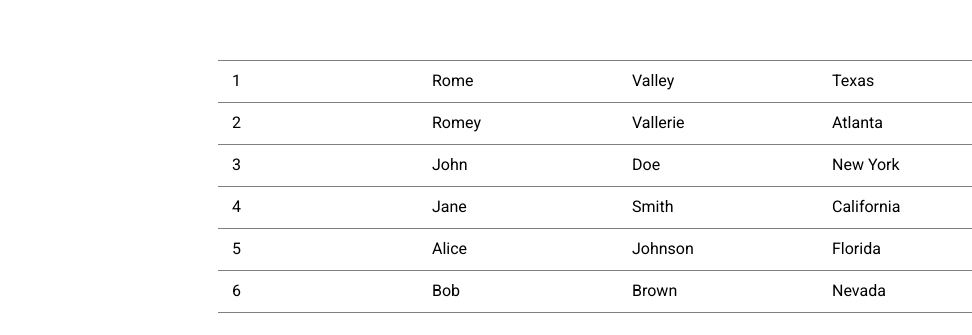
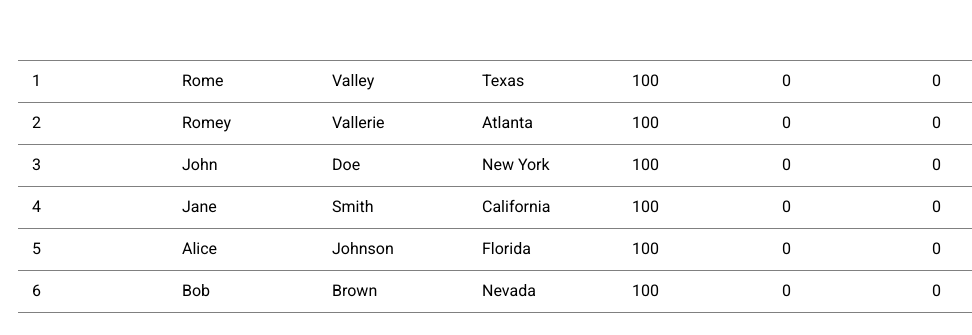
Before and after one commit to abindra-shk/FORM-PROJECT, a React (Vite) app: page / in a window 1280 px wide. Shown: the part 235-570 px from the top of the page, without its empty margins (22-994 px from the left). Built offline with nearby package versions, Linux system fonts and the light colour scheme.

Commit message:
Feature:Changed handlefieldchange and added delete functionality.

```diff
--- a/package.json
+++ b/package.json
@@ -13,6 +13,7 @@
     "@emotion/react": "^11.11.4",
     "@emotion/styled": "^11.11.5",
     "@fontsource/roboto": "^5.0.13",
+    "@mui/icons-material": "^5.15.20",
     "@mui/material": "^5.15.20",
     "react": "^18.2.0",
     "react-dom": "^18.2.0"
--- a/src/interface/interface.tsx
+++ b/src/interface/interface.tsx
@@ -4,4 +4,7 @@ export interface FormItem {
   lastname: string;
   email: string;
   address: string;
+  ratePerHour: number;
+  hours: number;
+  total: number;
 }
--- a/src/pages/Home/EditableField.tsx
+++ b/src/pages/Home/EditableField.tsx
@@ -5,12 +5,17 @@ const EditableField = ({
   recordItem,
   isDisabled = false,
   onFieldChange,
+  id,
+  name,
 }: {
   recordItem: string;
   isDisabled?: boolean;
-  onFieldChange?: (value: string) => void;
+  onFieldChange?: (id: number, name: string, value: string) => void;
+  id: number;
+  name: string;
 }) => {
   const [editable, setEditable] = useState(false);
+  const [value, setValue] = useState(recordItem);
 
   const onFieldClick = () => {
     if (!isDisabled) {
@@ -20,30 +25,31 @@ const EditableField = ({
 
   const onBlur = () => {
     setEditable(false);
+    if (onFieldChange) {
+      onFieldChange(id, name, value);
+    }
   };
 
   const handleChange = (event: React.ChangeEvent<HTMLInputElement>) => {
-    if (onFieldChange) {
-      onFieldChange(event.target.value);
-    }
+    setValue(event.target.value);
   };
 
   return (
-    <div className='input-label'>
+    <div className="input-label">
       {editable ? (
         <TextField
           className="row-item"
           variant="outlined"
           size="small"
-          value={recordItem}
+          value={value}
           fullWidth
           onBlur={onBlur}
           autoFocus
           onChange={handleChange}
         />
       ) : (
-        <Typography className='row-item' onClick={onFieldClick}>
-          {recordItem}
+        <Typography className="row-item" onClick={onFieldClick}>
+          {value}
         </Typography>
       )}
     </div>
--- a/src/pages/Home/Form.style.css
+++ b/src/pages/Home/Form.style.css
@@ -11,7 +11,7 @@
 }
 
 .input-label {
-  width: 200px;
+  width: 150px;
 }
 
 .row-item {
--- a/src/pages/Home/Form.tsx
+++ b/src/pages/Home/Form.tsx
@@ -12,6 +12,9 @@ const Form = () => {
       lastname: 'Valley',
       email: 'rome@gmail.com',
       address: 'Texas',
+      ratePerHour: 100,
+      hours: 0,
+      total: 0,
     },
     {
       id: 2,
@@ -19,6 +22,9 @@ const Form = () => {
       lastname: 'Vallerie',
       email: 'romey@gmail.com',
       address: 'Atlanta',
+      ratePerHour: 100,
+      hours: 0,
+      total: 0,
     },
     {
       id: 3,
@@ -26,6 +32,9 @@ const Form = () => {
       lastname: 'Doe',
       email: 'john.doe@example.com',
       address: 'New York',
+      ratePerHour: 100,
+      hours: 0,
+      total: 0,
     },
     {
       id: 4,
@@ -33,6 +42,9 @@ const Form = () => {
       lastname: 'Smith',
       email: 'jane.smith@example.com',
       address: 'California',
+      ratePerHour: 100,
+      hours: 0,
+      total: 0,
     },
     {
       id: 5,
@@ -40,6 +52,9 @@ const Form = () => {
       lastname: 'Johnson',
       email: 'alice.johnson@example.com',
       address: 'Florida',
+      ratePerHour: 100,
+      hours: 0,
+      total: 0,
     },
     {
       id: 6,
@@ -47,15 +62,43 @@ const Form = () => {
       lastname: 'Brown',
       email: 'bob.brown@example.com',
       address: 'Nevada',
+      ratePerHour: 100,
+      hours: 0,
+      total: 0,
     },
   ]);
+  // eslint-disable-next-line
+  const handleFieldChange = (id: number, name: String, value: any) => {
+    console.log('id', id, 'field', name, 'value', value);
+    setFormArray((prevFormArray) =>
+      prevFormArray.map((item) => {
+        if (item.id != id) return item;
+        const obj = { ...item };
+        switch (name) {
+          case 'firstname':
+            return { ...obj, firstname: value };
+            break;
+          case 'lastname':
+            return { ...obj, lastname: value };
+            break;
+          case 'address':
+            return { ...obj, address: value };
+            break;
+          case 'ratePerHour':
+            return { ...obj, ratePerHour: value, total: obj.hours * value };
+            break;
+          case 'hours':
+            return { ...obj, hours: value, total: obj.ratePerHour * value };
+            break;
+        }
 
-  const handleFieldChange = (id: number, field: keyof FormItem, value: string) => {
-    setFormArray((prevFormArray) =>
-      prevFormArray.map((item) =>
-        item.id === id ? { ...item, [field]: value } : item
-      )
+        return obj;
+      })
     );
+  };
+
+  const handleDelete = (id: number) => {
+    setFormArray((prevFormArray) => prevFormArray.filter((item) => item.id !== id));
   };
 
   return (
@@ -73,9 +116,26 @@ const Form = () => {
         <Typography className="row-item" variant="h6">
           Address
         </Typography>
+        <Typography className="row-item" variant="h6">
+          Rate Per Hour
+        </Typography>
+        <Typography className="row-item" variant="h6">
+          Hours
+        </Typography>
+        <Typography className="row-item" variant="h6">
+          Total
+        </Typography>
+        <Typography className="row-item" variant="h6">
+          Actions
+        </Typography>
       </Box>
       {formArray.map((record: FormItem) => (
-        <FormRow key={record.id} record={record} onFieldChange={handleFieldChange} />
+        <FormRow
+          key={record.id}
+          record={record}
+          onFieldChange={handleFieldChange}
+          onDelete={handleDelete}git
+        />
       ))}
     </Box>
   );
--- a/src/pages/Home/FormRow.tsx
+++ b/src/pages/Home/FormRow.tsx
@@ -1,29 +1,60 @@
-import { Box } from '@mui/material';
+import { Box, IconButton, Typography } from '@mui/material';
+import DeleteIcon from '@mui/icons-material/Delete';
 import { FormItem } from '../../interface/interface';
 import EditableField from './EditableField';
 
 const FormRow = ({
   record,
   onFieldChange,
+  onDelete
 }: {
   record: FormItem;
-  onFieldChange: (id: number, field: keyof FormItem, value: string) => void;
+  onFieldChange: (id: number, name: string, value: string) => void;
+  onDelete: (id: number) => void;
 }) => {
   return (
     <Box className="row">
-      <EditableField recordItem={record.id.toString()} isDisabled={true} />
+      <div className="input-label">
+        <Typography className="row-item">{record.id}</Typography>
+      </div>
       <EditableField
+        name={'firstname'}
+        id={record.id}
         recordItem={record.firstname}
-        onFieldChange={(value: string) => onFieldChange(record.id, 'firstname', value)}
+        onFieldChange={onFieldChange}
       />
       <EditableField
+        name={'lastname'}
+        id={record.id}
         recordItem={record.lastname}
-        onFieldChange={(value: string) => onFieldChange(record.id, 'lastname', value)}
+        onFieldChange={onFieldChange}
       />
       <EditableField
+        name={'lastname'}
+        id={record.id}
         recordItem={record.address}
-        onFieldChange={(value: string) => onFieldChange(record.id, 'address', value)}
+        onFieldChange={onFieldChange}
       />
+      <EditableField
+        name={'ratePerHour'}
+        id={record.id}
+        recordItem={record.ratePerHour.toString()}
+        onFieldChange={onFieldChange}
+      />
+      <EditableField
+        name={'hours'}
+        id={record.id}
+        recordItem={record.hours.toString()}
+        onFieldChange={onFieldChange}
+      />
+      <div className="input-label">
+        <Typography className="row-item">{record.total}</Typography>
+      </div>
+      <div className="input-label">
+        <IconButton aria-label="delete" sx={{textAlign:'center'}} onClick={() => onDelete(record.id)}>
+          <DeleteIcon sx={{ color: 'white' }} />
+        </IconButton>
+      </div>
     </Box>
   );
 };
--- a/src/themes/theme.ts
+++ b/src/themes/theme.ts
@@ -26,7 +26,7 @@ const theme = createTheme({
     MuiTextField: {
       styleOverrides: {
         root: {
-          width:'200px',
+          width:'150px',
           '& .MuiInputBase-input': {
             color: 'white', // text color
           },
```
Also changed, not shown: 2 other files (tests, documents, lock files or other folders).
